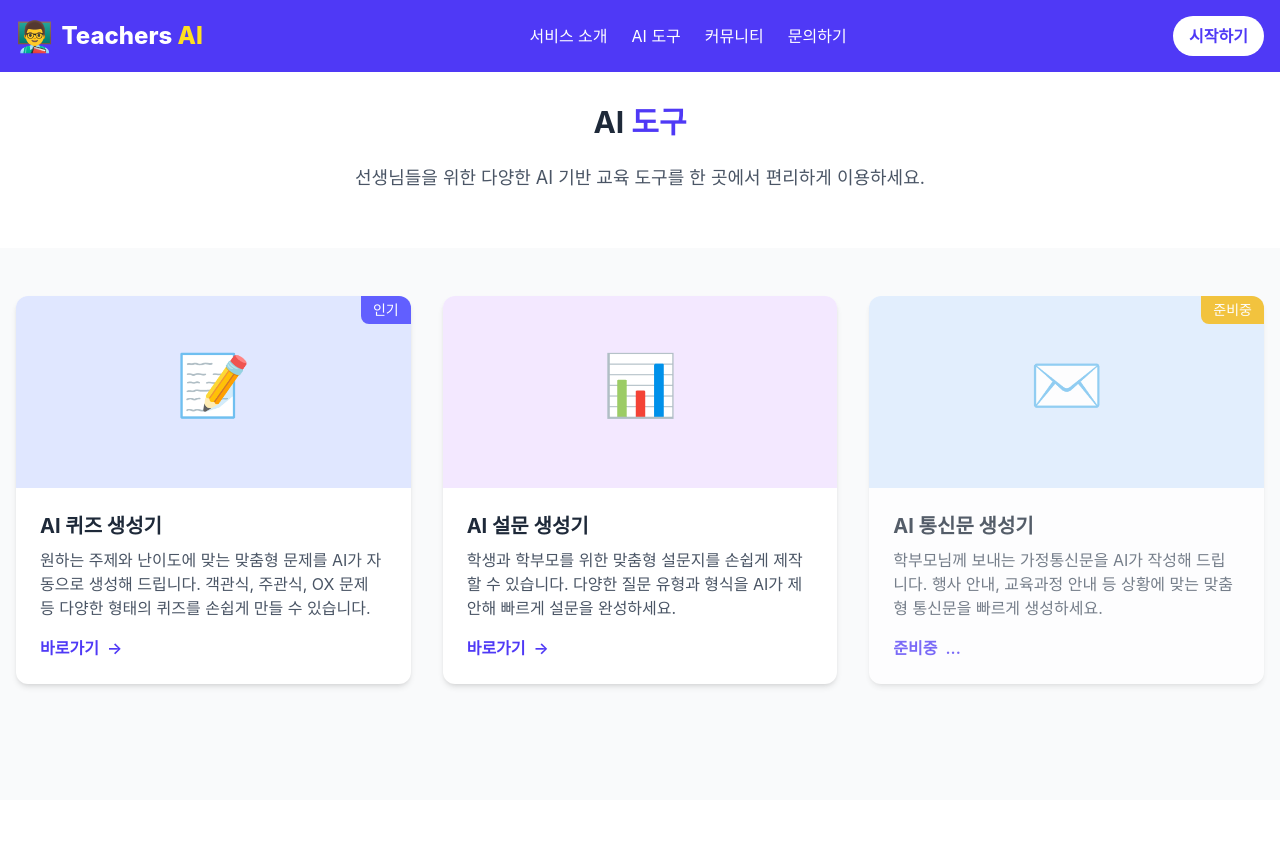
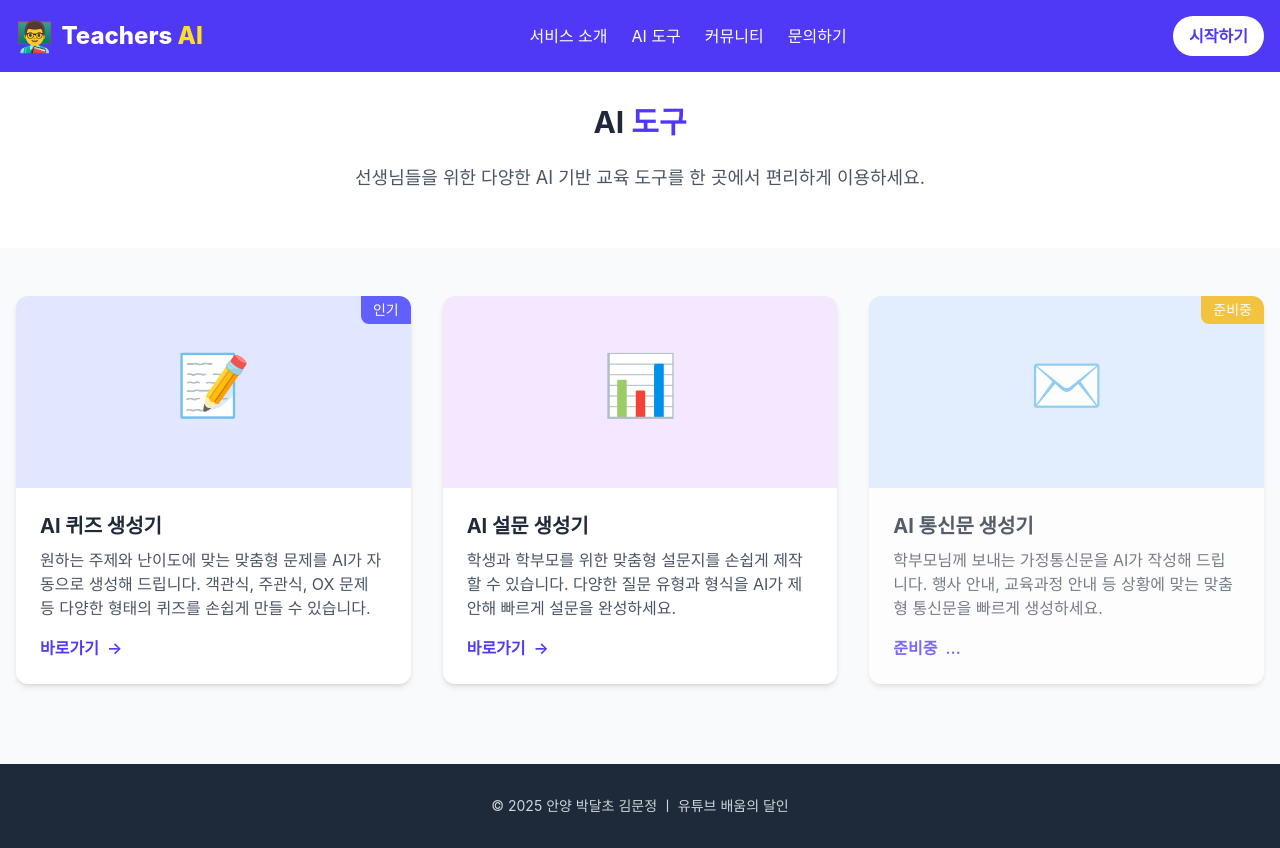
Before and after one commit to reallygood83/t-AI-site, a Next.js app: page /ai-tools in a window 1280 px wide. Before the commit the page ends 800 px from the top, so only its background shows below. Built offline with nearby package versions, Linux system fonts and the light colour scheme.

Commit message:
각 섹션 페이지 하단에 카피라이트 및 유튜브 배움의 달인 하이퍼링크 푸터 추가

```diff
--- a/pages/ai-tools.js
+++ b/pages/ai-tools.js
@@ -134,6 +134,11 @@ const AiTools = () => {
           </div>
         </section>
       </main>
+      <footer className="bg-gray-800 text-gray-300 py-8 mt-8">
+        <div className="container mx-auto px-4 text-center">
+          <p className="text-sm">© 2025 안양 박달초 김문정 ㅣ <a href="https://www.youtube.com/@%EB%B0%B0%EC%9B%80%EC%9D%98%EB%8B%AC%EC%9D%B8-p5v" target="_blank" rel="noopener noreferrer" className="text-yellow-300 hover:underline">유튜브 배움의 달인</a></p>
+        </div>
+      </footer>
     </div>
   );
 };
--- a/pages/community.js
+++ b/pages/community.js
@@ -95,6 +95,11 @@ const Community = () => {
           </div>
         </section>
       </main>
+      <footer className="bg-gray-800 text-gray-300 py-8 mt-8">
+        <div className="container mx-auto px-4 text-center">
+          <p className="text-sm">© 2025 안양 박달초 김문정 ㅣ <a href="https://www.youtube.com/@%EB%B0%B0%EC%9B%80%EC%9D%98%EB%8B%AC%EC%9D%B8-p5v" target="_blank" rel="noopener noreferrer" className="text-yellow-300 hover:underline">유튜브 배움의 달인</a></p>
+        </div>
+      </footer>
     </div>
   );
 };
```
